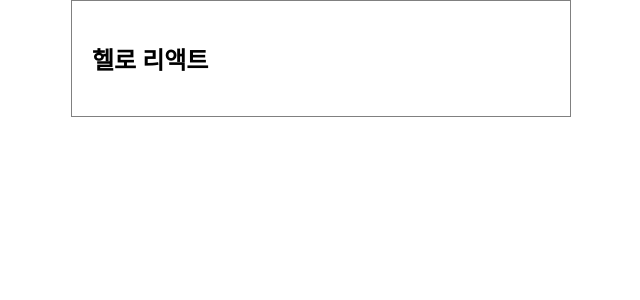
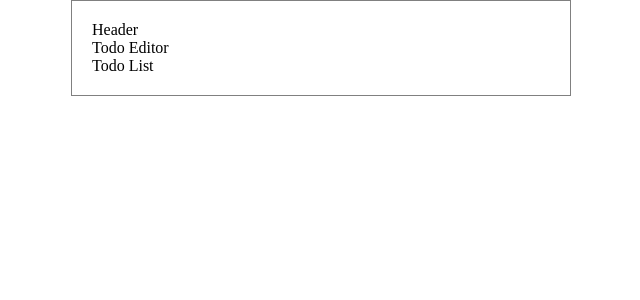
Before and after one commit to gyeonggumun/study_schedule_management, a React (Create React App) app: page / in a window 1280 px wide. Shown: the top 300 px of the page, without its empty margins (319-959 px from the left). Built offline with nearby package versions, Linux system fonts and the light colour scheme.

Commit message:
h2제거 후 임시요소 배치

```diff
--- a/src/App.js
+++ b/src/App.js
@@ -2,7 +2,9 @@ import './App.css';
 
 function App() {
   return <div className="App">
-    <h2>헬로 리액트</h2>
+    <div>Header</div>
+    <div>Todo Editor</div>
+    <div>Todo List</div>
   </div>
 }
 
```
